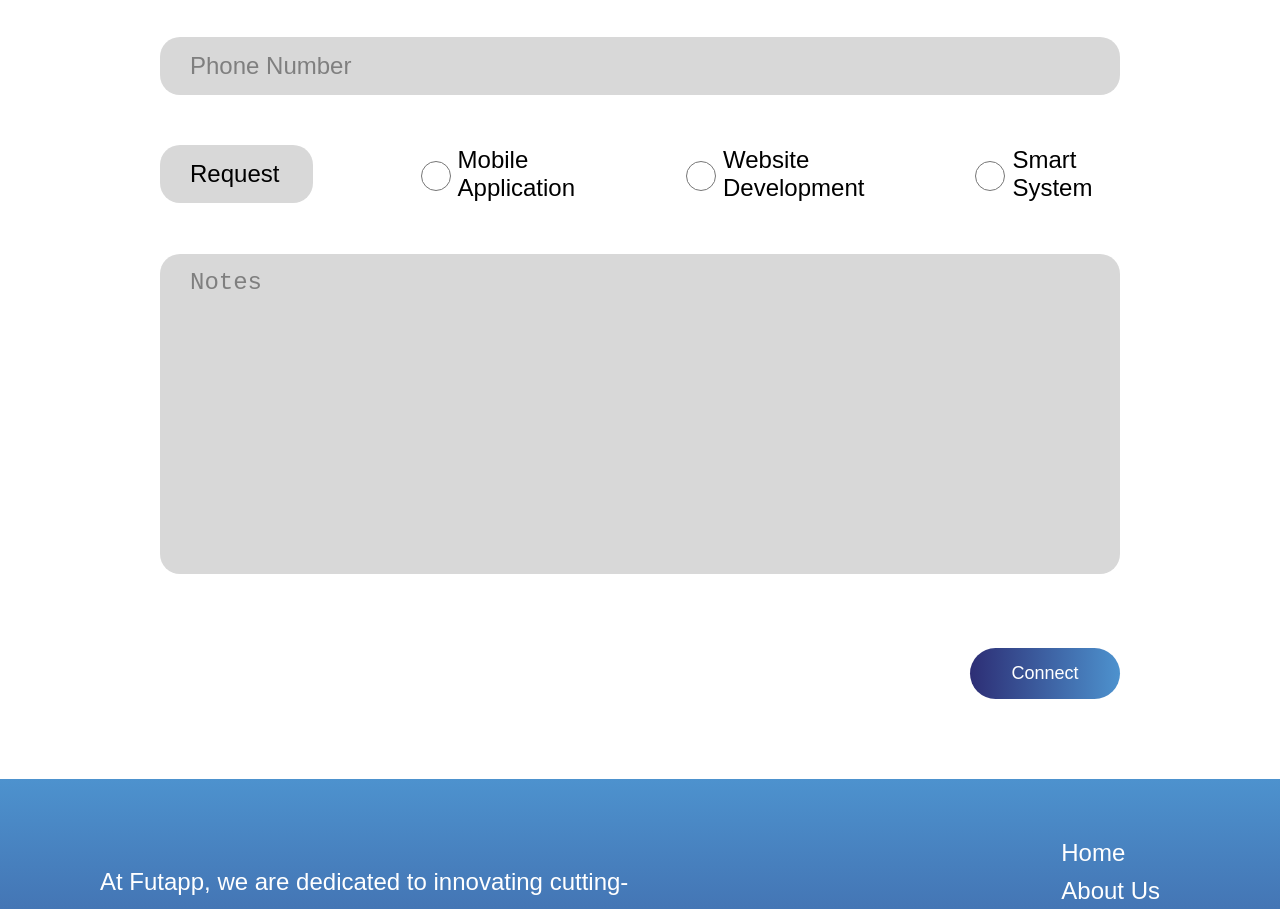
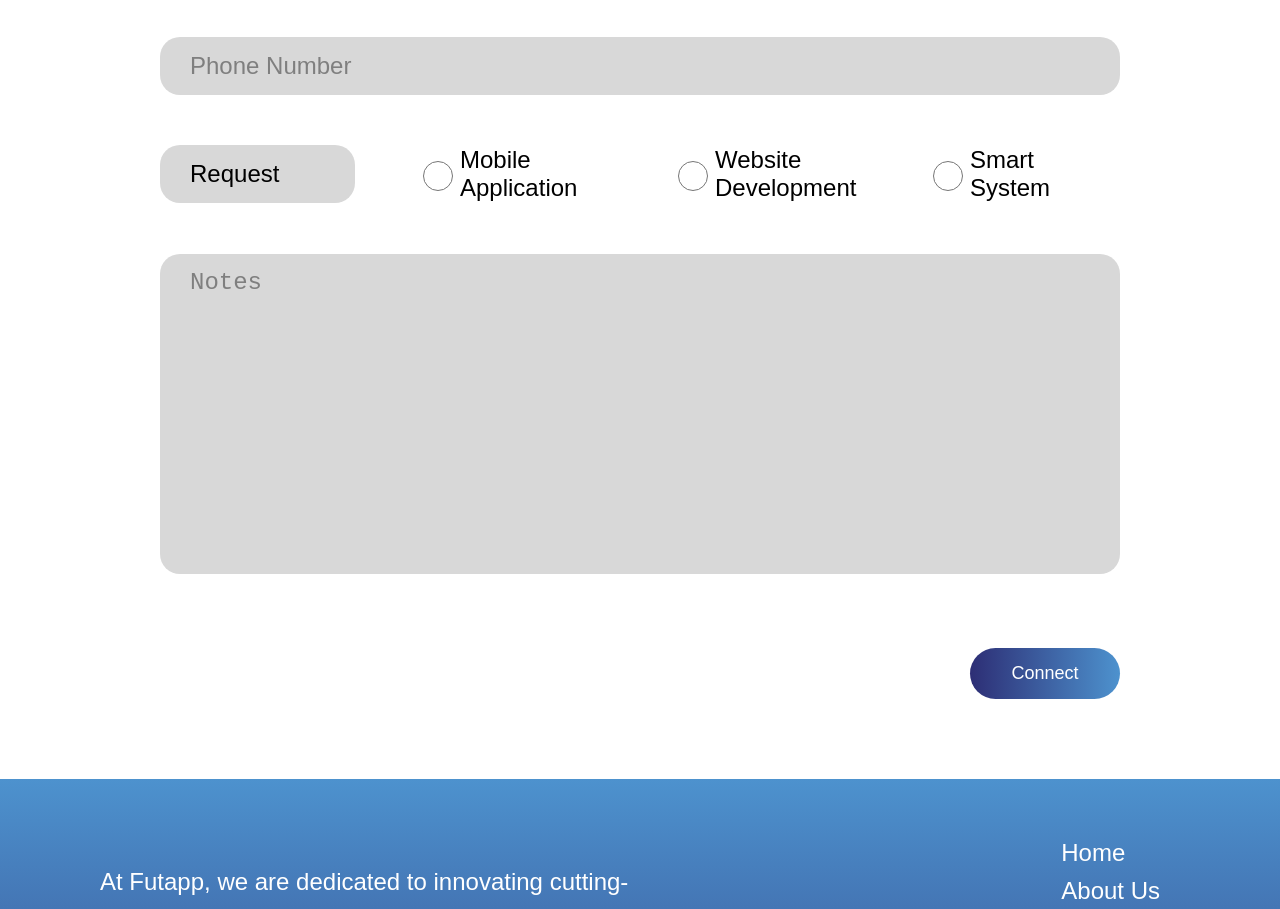
Before and after one commit to itsHadyy/fut-app, a React (Create React App) app: page /contact in a window 1280 px wide. Shown: the part 1020-1929 px from the top of the page. Built offline with nearby package versions, Linux system fonts and the light colour scheme; a web font is replaced by a local one.

Commit message:
Adjust grid gap in Style.css from 100px to 60px for improved layout consistency in nested lists.

```diff
--- a/src/Style.css
+++ b/src/Style.css
@@ -1041,7 +1041,7 @@ ol ul {
     text-align: left;
     display: grid;
     grid-template-columns: repeat(4, 1fr);
-    gap: 100px;
+    gap: 60px;
     align-items: center;
     justify-content: space-between;
 }
```
